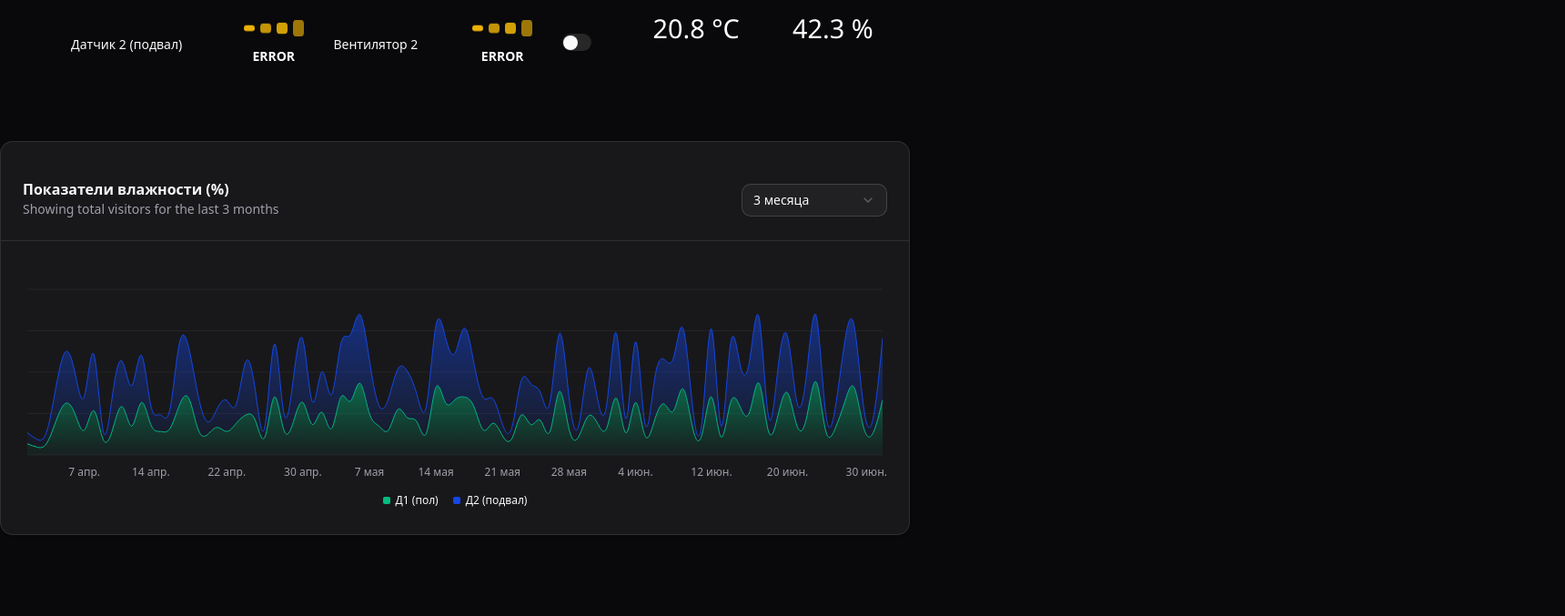
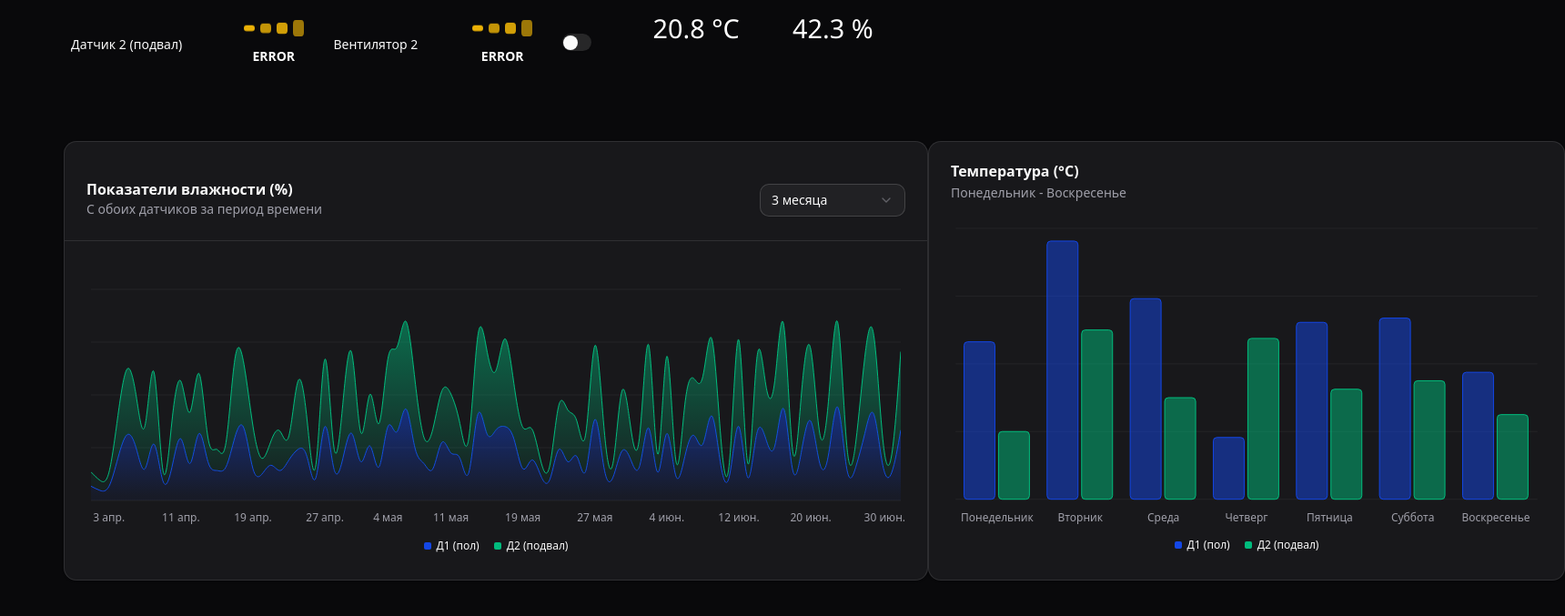
Before and after one commit to 00DemiX00/vent_basement, a React (Vite) app in the folder vent_basement/: page / in a window 1280 px wide. Shown: the part 131-808 px from the top of the page at 91% size, 1720 px wide, since content can reach past the window. Built offline with nearby package versions, Linux system fonts and the light colour scheme.

Commit message:
feat: added new bar-chart with temperature

```diff
--- a/vent_basement/src/Components/Dashboard.tsx
+++ b/vent_basement/src/Components/Dashboard.tsx
@@ -1,11 +1,21 @@
-import { ChartAreaGradient } from "./ui/mini-chart"
 import { ChartAreaInteractive } from "./ui/interactive-chart";
+import { ChartBarMultiple } from "./ui/bar-chart";
 
 function Dashboard() {
   return (
-  <div style={{marginLeft: '0px'}}>
+  <header
+    style={{
+        display: "flex",
+        paddingLeft: '70px', paddingRight: '70px', paddingBottom: '70px',
+        textAlign: 'left',
+        fontFamily: 'ui-sans-serif, system-ui, sans-serif, "Apple Color Emoji", "Segoe UI Emoji", "Segoe UI Symbol", "Noto Color Emoji"'
+    }}>
+  <div style={{ width: '2000px', display: "flex",
+    fontFamily: 'ui-sans-serif, system-ui, sans-serif, "Apple Color Emoji", "Segoe UI Emoji", "Segoe UI Symbol", "Noto Color Emoji"'}}>
     <ChartAreaInteractive></ChartAreaInteractive>
+    <ChartBarMultiple></ChartBarMultiple>
   </div>
+</header>
   );
 }
 
--- /dev/null
+++ b/vent_basement/src/Components/ui/bar-chart.tsx
@@ -0,0 +1,72 @@
+import { Bar, BarChart, CartesianGrid, XAxis } from "recharts"
+import { Card, CardContent, CardDescription, CardHeader, CardTitle } from "./card"
+import { type ChartConfig, ChartContainer, ChartTooltip, ChartTooltipContent, ChartLegend, ChartLegendContent } from "./chart"
+
+export const description = "Температура"
+
+const chartData = [
+  { day: "Понедельник", desktop: 186, mobile: 80 },
+  { day: "Вторник", desktop: 305, mobile: 200 },
+  { day: "Среда", desktop: 237, mobile: 120 },
+  { day: "Четверг", desktop: 73, mobile: 190 },
+  { day: "Пятница", desktop: 209, mobile: 130 },
+  { day: "Суббота", desktop: 214, mobile: 140 },
+  { day: "Воскресенье", desktop: 150, mobile: 100 },
+]
+
+const chartConfig = {
+  desktop: {
+    label: "Д1 (пол)",
+    color: "var(--chart-1)",
+  },
+  mobile: {
+    label: "Д2 (подвал)",
+    color: "var(--chart-2)",
+  },
+} satisfies ChartConfig
+
+export function ChartBarMultiple() {
+  return (
+    <Card className="aspect-auto w-[700px]">
+      <CardHeader>
+        <CardTitle>Температура (°C)</CardTitle>
+        <CardDescription>Понедельник - Воскресенье</CardDescription>
+      </CardHeader>
+      <CardContent>
+        <ChartContainer config={chartConfig}>
+          <BarChart accessibilityLayer data={chartData}>
+            <CartesianGrid vertical={false} />
+            <XAxis
+              dataKey="day"
+              tickLine={false}
+              tickMargin={10}
+              axisLine={false}
+              tickFormatter={(value) => value}
+            />
+            <ChartTooltip
+              cursor={false}
+              content={<ChartTooltipContent indicator="dashed" />}
+            />
+            <Bar
+              dataKey="desktop"
+              fill="var(--color-desktop)"
+              stroke="var(--color-desktop)"
+              strokeWidth={1}
+              fillOpacity={0.5}
+              radius={4}
+            />
+            <Bar
+              dataKey="mobile"
+              fill="var(--color-mobile)"
+              stroke="var(--color-mobile)"
+              strokeWidth={1}
+              fillOpacity={0.5}
+              radius={4}
+            />
+            <ChartLegend content={<ChartLegendContent />} />
+          </BarChart>
+        </ChartContainer>
+      </CardContent>
+    </Card>
+  )
+}
--- a/vent_basement/src/Components/ui/interactive-chart.tsx
+++ b/vent_basement/src/Components/ui/interactive-chart.tsx
@@ -99,15 +99,15 @@ const chartData = [
 ]
 const chartConfig = {
   visitors: {
-    label: "Visitors",
+    label: "Влажность",
   },
   desktop: {
     label: "Д2 (подвал)",
-    color: "var(--chart-1)",
+    color: "var(--chart-2)",
   },
   mobile: {
     label: "Д1 (пол)",
-    color: "var(--chart-2)",
+    color: "var(--chart-1)",
   },
 } satisfies ChartConfig
 export function ChartAreaInteractive() {
@@ -126,12 +126,12 @@ export function ChartAreaInteractive() {
     return date >= startDate
   })
   return (
-    <Card className="aspect-auto w-[1000px]">
+    <Card className="aspect-auto w-[950px]">
       <CardHeader className="flex items-center gap-2 space-y-0 border-b py-5 sm:flex-row">
         <div className="grid flex-1 gap-1">
           <CardTitle>Показатели влажности (%)</CardTitle>
           <CardDescription>
-            Showing total visitors for the last 3 months
+            С обоих датчиков за период времени
           </CardDescription>
         </div>
         <Select value={timeRange} onValueChange={setTimeRange}>
@@ -157,7 +157,7 @@ export function ChartAreaInteractive() {
       <CardContent className="px-2 pt-4 sm:px-6 sm:pt-6">
         <ChartContainer
           config={chartConfig}
-          className="aspect-auto h-[250px]"
+          className="aspect-auto h-[300px]"
         >
           <AreaChart data={filteredData}>
             <defs>
```
